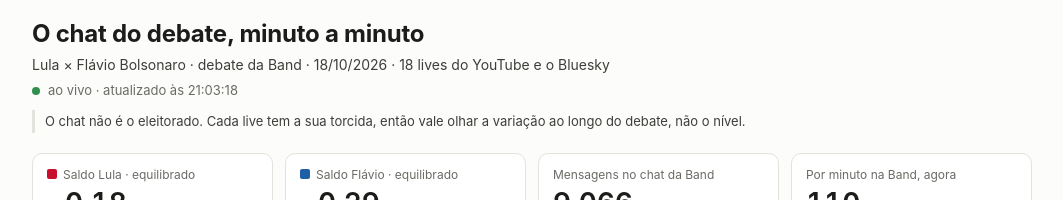
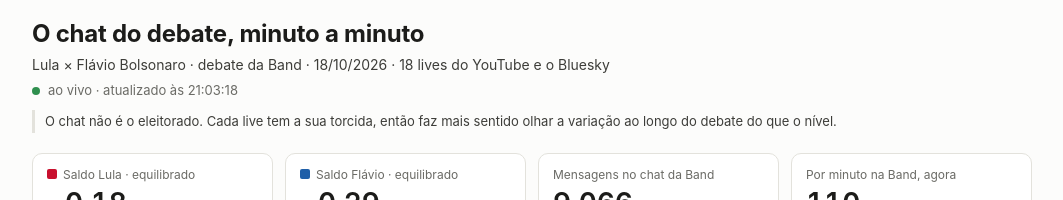
Before and after one commit to lnmeloni/debate-termos-2026, a plain HTML site: page docs/index.html in a window 1280 px wide. Shown: the top 200 px of the page, without its empty margins (108-1171 px from the left). Drawn offline with nearby package versions, Linux system fonts and the light colour scheme.

Commit message:
Texto do aviso

```diff
--- a/docs/index.html
+++ b/docs/index.html
@@ -111,7 +111,7 @@
     <h1>O chat do debate, minuto a minuto</h1>
     <p class="sub">Lula × Flávio Bolsonaro · debate da Band · 18/10/2026 · 18 lives do YouTube e o Bluesky</p>
     <div class="meta"><span class="dot off" id="dot"></span><span id="meta">carregando…</span></div>
-    <p class="aviso">O chat não é o eleitorado. Cada live tem a sua torcida, então vale olhar a variação ao longo do debate, não o nível.</p>
+    <p class="aviso">O chat não é o eleitorado. Cada live tem a sua torcida, então faz mais sentido olhar a variação ao longo do debate do que o nível.</p>
   </header>
 
   <div class="kpis">
```
